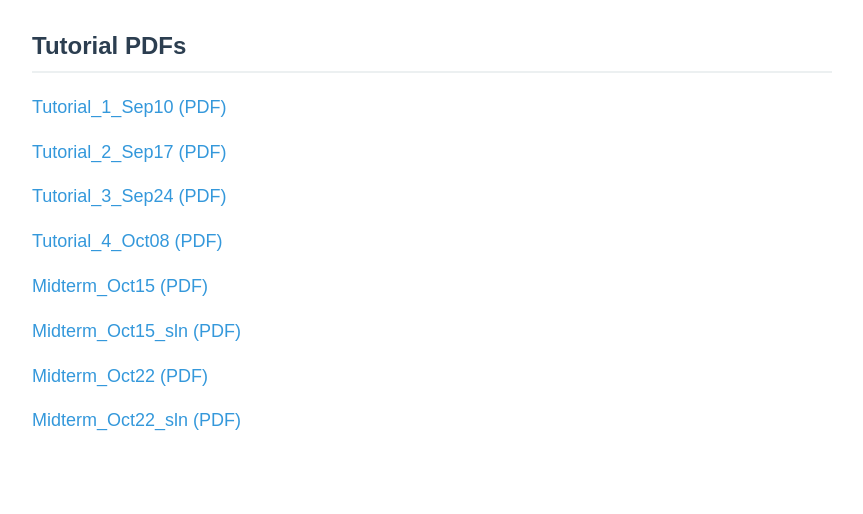
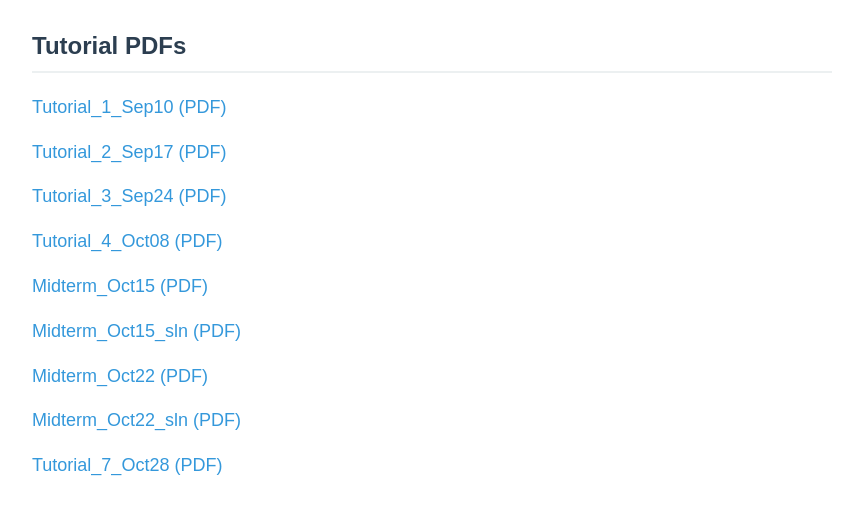
Before and after one commit to CFDER-HF/CFDER-HF.github.io, a plain HTML site: page MATH2111/index.html in a window 1280 px wide. Shown: the part 124-638 px from the top of the page, without its empty margins (208-1071 px from the left). Drawn offline with Linux system fonts and the light colour scheme.

Commit message:
Update index.html

```diff
--- a/MATH2111/index.html
+++ b/MATH2111/index.html
@@ -40,6 +40,9 @@
     <p>
       <a href="Sample_C_sln.pdf" target="_blank" rel="noopener">Midterm_Oct22_sln (PDF)</a>
     </p>
+    <p>
+      <a href="MATH2111_Tutorial7.pdf" target="_blank" rel="noopener">Tutorial_7_Oct28 (PDF)</a>
+    </p>
   </main>
 </body>
 </html>
```
